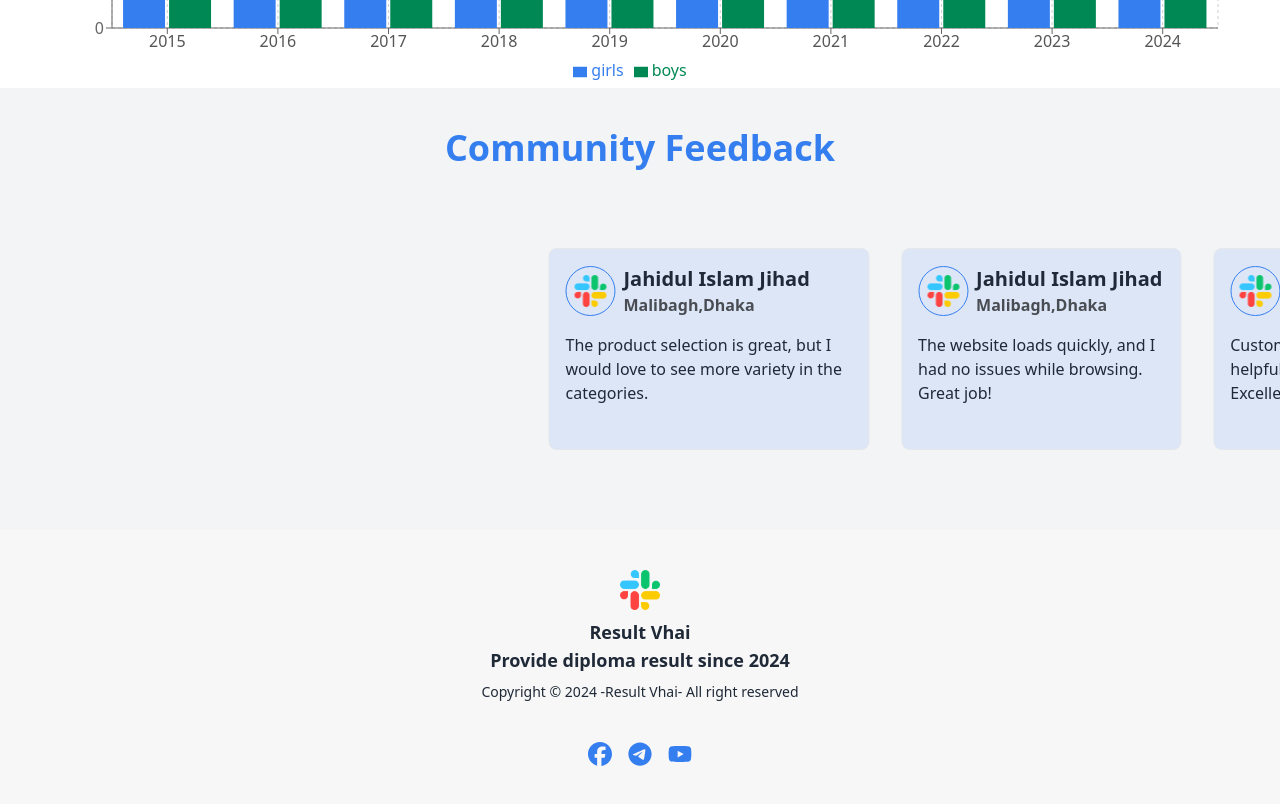
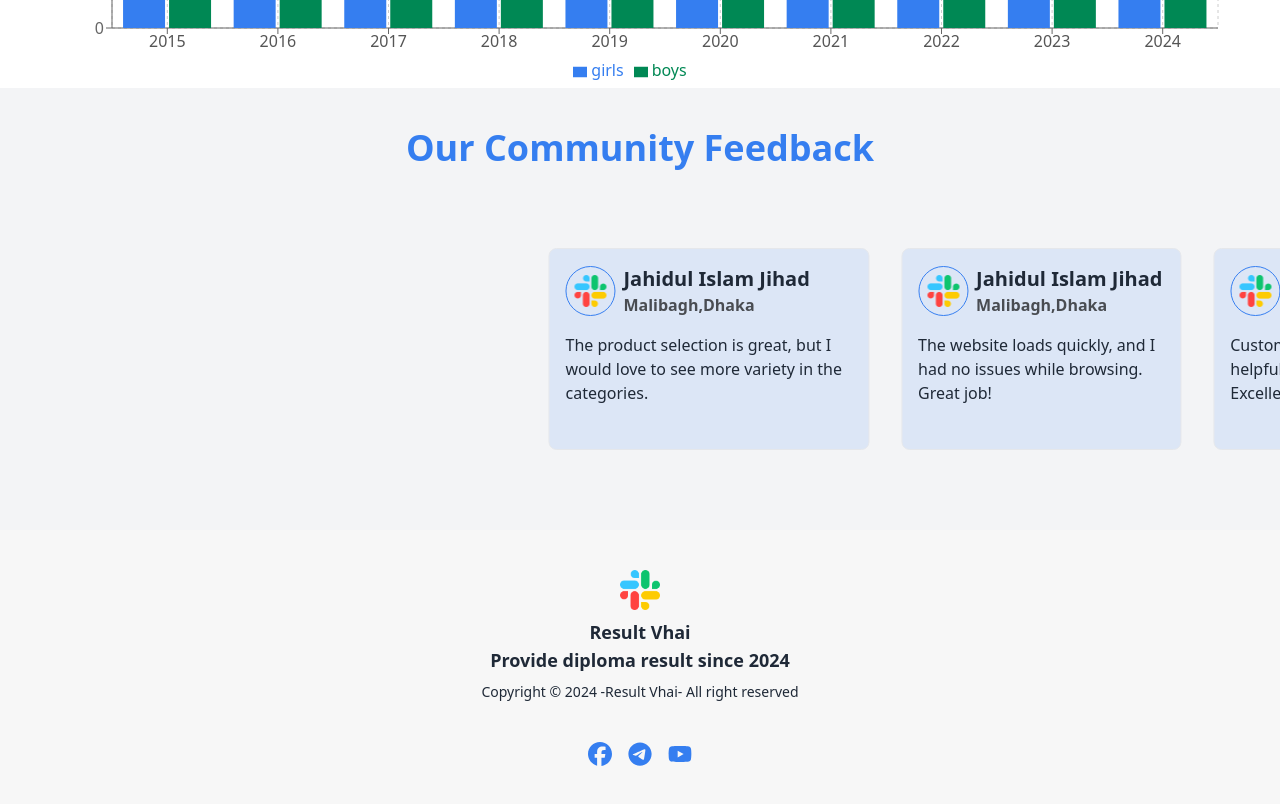
Before and after one commit to jahidul2004/result-vhai, a React (Vite) app: page / in a window 1280 px wide. Shown: the part 1480-2284 px from the top of the page. Built offline with nearby package versions, Linux system fonts and the light colour scheme.

Commit message:
Community feedback section updated.

```diff
--- a/src/pages/commentSection/CommentSection.jsx
+++ b/src/pages/commentSection/CommentSection.jsx
@@ -11,7 +11,7 @@ const CommentSection = () => {
     return (
         <div className="bg-gray-100 py-10">
             <h1 className="text-3xl md:text-4xl font-bold text-center text-[#357ef0] pb-10">
-                Community Feedback
+                Our Community Feedback
             </h1>
             <div className="relative w-full overflow-hidden  flex items-center py-10">
                 <div className="flex animate-marquee">
```
